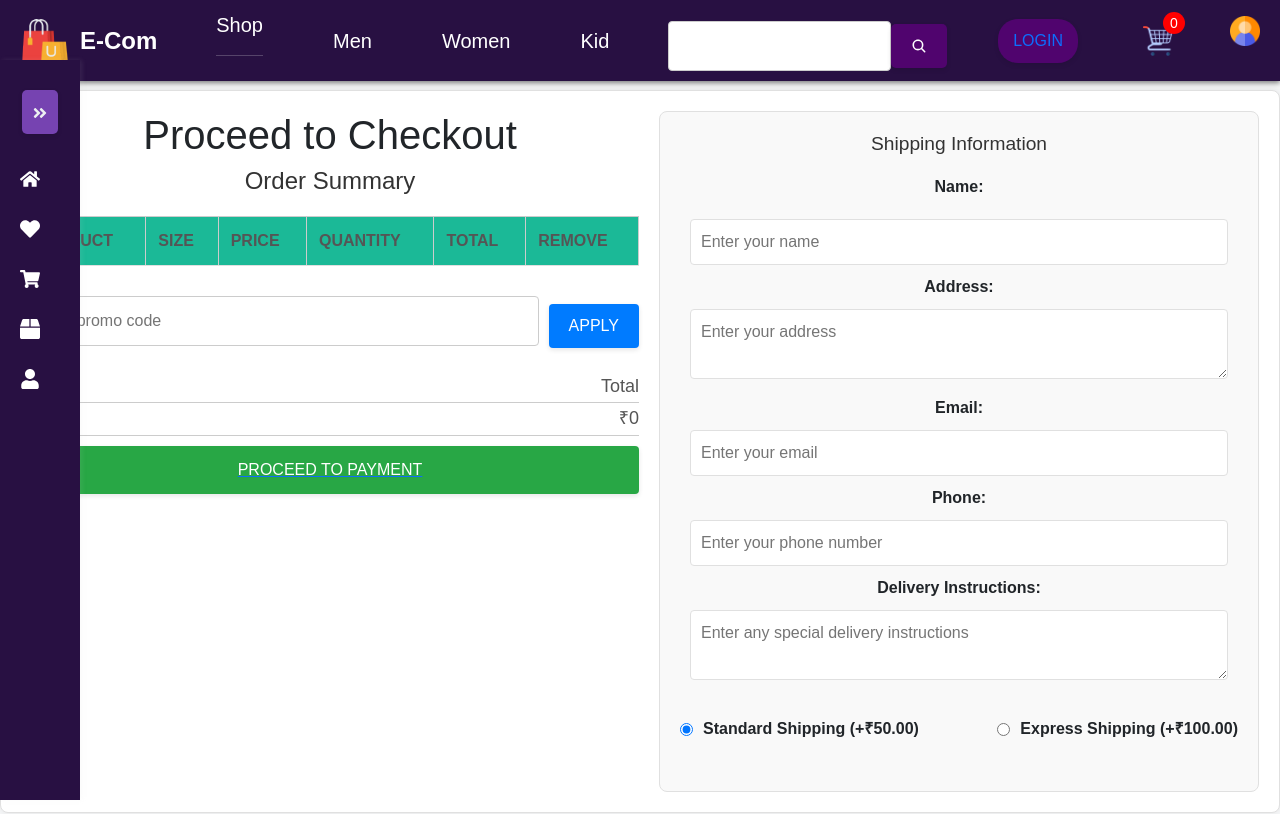
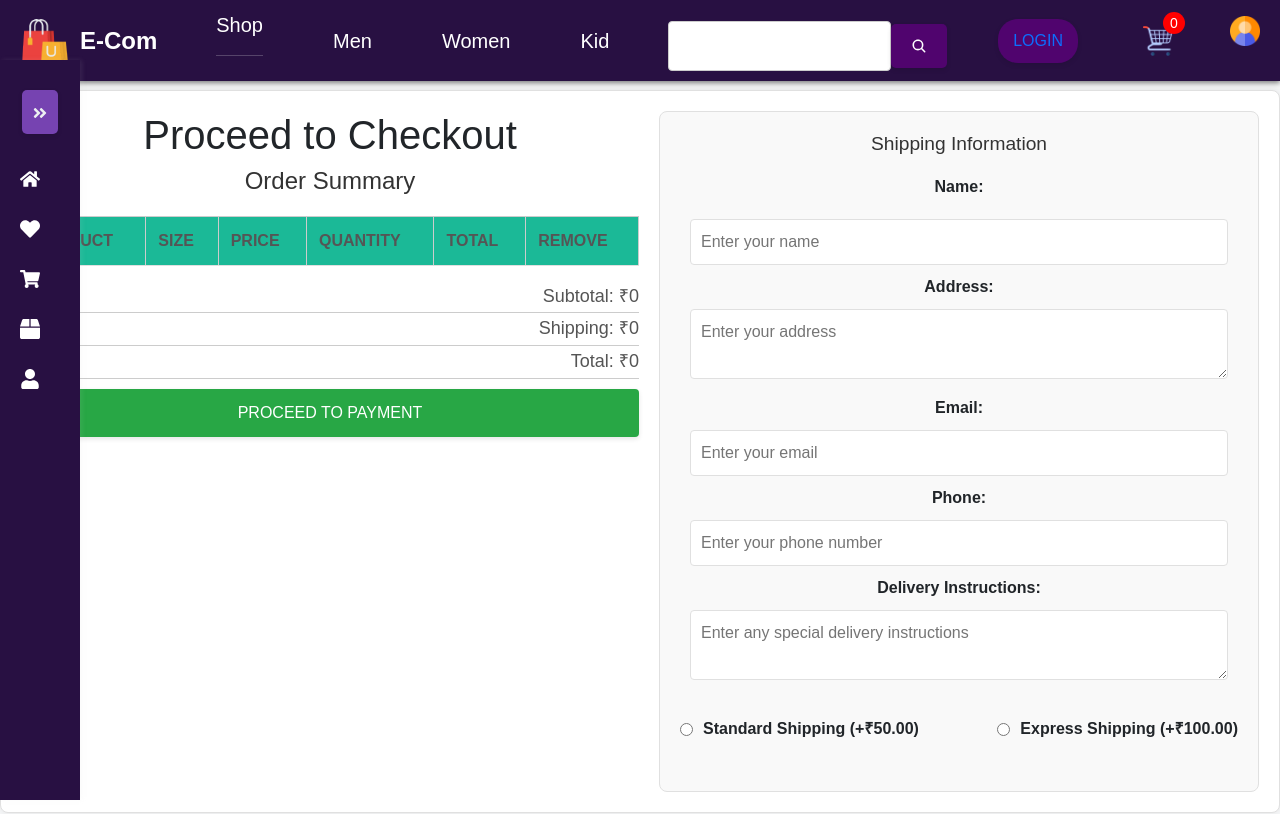
Before and after one commit to transmogrify76/E-com, a React (Create React App) app in the folder e-commerce/: page /checkout in a window 1280 px wide. Shown: the top 814 px of the page. Built offline with nearby package versions, Linux system fonts and the light colour scheme.

Commit message:
payment change

```diff
--- a/e-commerce/src/Components/Checkout/Checkout.jsx
+++ b/e-commerce/src/Components/Checkout/Checkout.jsx
@@ -1,32 +1,37 @@
-import React, { useContext } from 'react';
+import React, { useContext, useState } from 'react';
 import './Checkout.css'; // Import your checkout page styles
 import { ShopContext } from '../Context/ShopContext';
 import removeIcon from '../Assests/Ecommerce_Frontend_Assets/Assets/cart_cross_icon.png';
-import { Link } from 'react-router-dom';
+import {  useNavigate } from 'react-router-dom';
 
 const Checkout = () => {
-    const { all_product, cartItems, removeFromCart } = useContext(ShopContext);
+    const { all_product, cartItems, removeFromCart, getTotalCartAmount, setShippingCost } = useContext(ShopContext);
+    const [shippingOption, setShippingOption] = useState('none'); // Default shipping option to 'none'
+    const [localShippingCost, setLocalShippingCost] = useState(0); // Local shipping cost state
+    const navigate = useNavigate(); // For navigation
+
+    // Calculate subtotal
+    const subtotal = getTotalCartAmount(); // Get subtotal
+    const totalWithShipping = subtotal + localShippingCost; // Calculate total with shipping
 
     const handleRemoveFromCart = (itemId, size) => {
         removeFromCart(itemId, size);
     };
 
-    // Calculate total amount in cart
-    const calculateTotal = () => {
-        let total = 0;
+    const handleShippingChange = (e) => {
+        const selectedOption = e.target.value;
+        setShippingOption(selectedOption);
 
-        // Calculate total amount for cart items
-        Object.keys(cartItems).forEach((itemId) => {
-            const { quantity } = cartItems[itemId];
-            if (quantity > 0) {
-                const product = all_product.find((item) => item.id === parseInt(itemId.split('-')[0]));
-                if (product) {
-                    total += product.new_price * quantity;
-                }
-            }
-        });
+        // Update shipping cost based on selection
+        const newShippingCost = selectedOption === 'express' ? 100 : selectedOption === 'standard' ? 50 : 0;
+        setLocalShippingCost(newShippingCost); // Update local shipping cost state
+        setShippingCost(newShippingCost); // Update the shipping cost in context
+    };
 
-        return total;
+    const handleProceedToPayment = () => {
+        // Set shipping cost to context if no option is selected
+        setShippingCost(localShippingCost);
+        navigate('/payment'); // Navigate to payment page
     };
 
     return (
@@ -81,39 +86,50 @@ const Checkout = () => {
                         </tbody>
                     </table>
                 </section>
-                <div className="promo-code">
-                    <input type="text" placeholder="Enter promo code" />
-                    <button>Apply</button>
+                <div className="checkout-grandtotal">
+                    <h3>Subtotal: ₹{subtotal}</h3>
+                    <h3>Shipping: ₹{localShippingCost}</h3>
+                    <h3>Total: ₹{totalWithShipping}</h3>
                 </div>
-                <div className="checkout-grandtotal">
-                    <h3>Total</h3>
-                    <h3>₹{calculateTotal()}</h3>
-                </div>
-                <Link to="/payment">
-                    <button className="proceed-to-payment-button">Proceed to Payment</button>
-                </Link>
+
+                <button className="proceed-to-payment-button" onClick={handleProceedToPayment}>
+                    Proceed to Payment
+                </button>
             </div>
             <div className="shipping-info">
                 <h2>Shipping Information</h2>
                 <form>
                     <label>Name:</label>
-                    <input type="text" placeholder="Enter your name" />
+                    <input type="text" placeholder="Enter your name" required />
                     <label>Address:</label>
-                    <textarea placeholder="Enter your address" />
+                    <textarea placeholder="Enter your address" required />
                     <label>Email:</label>
-                    <input type="email" placeholder="Enter your email" />
+                    <input type="email" placeholder="Enter your email" required />
                     <label>Phone:</label>
-                    <input type="tel" placeholder="Enter your phone number" />
+                    <input type="tel" placeholder="Enter your phone number" required />
                     <label>Delivery Instructions:</label>
                     <textarea placeholder="Enter any special delivery instructions" />
                 </form>
                 <div className="shipping-options">
+
                    <label>
-                        <input type="radio" name="shipping" value="standard" checked />
+                       <input
+                           type="radio"
+                           name="shipping"
+                           value="standard"
+                           checked={shippingOption === 'standard'}
+                           onChange={handleShippingChange}
+                       />
                        Standard Shipping (+₹50.00)
                    </label>
                    <label>
-                        <input type="radio" name="shipping" value="express" />
+                       <input
+                           type="radio"
+                           name="shipping"
+                           value="express"
+                           checked={shippingOption === 'express'}
+                           onChange={handleShippingChange}
+                       />
                        Express Shipping (+₹100.00)
                    </label>
                </div>
--- a/e-commerce/src/Components/Context/ShopContext.jsx
+++ b/e-commerce/src/Components/Context/ShopContext.jsx
@@ -1,9 +1,9 @@
-
 import React, { createContext, useState } from 'react';
 import all_product from '../../Components/Assests/Ecommerce_Frontend_Assets/Assets/all_product';
 
 export const ShopContext = createContext(null);
 
+// Function to get the default cart with initial quantities
 const getDefaultCart = () => {
     let cart = {};
     for (let index = 0; index < all_product.length; index++) {
@@ -20,7 +20,9 @@ const ShopContextProvider = (props) => {
     const [cartItems, setCartItems] = useState(getDefaultCart());
     const [wishlistItems, setWishlistItems] = useState([]);
     const [wishlistCount, setWishlistCount] = useState(0); // Add state for wishlist count
+    const [shippingCost, setShippingCost] = useState(0); // Default shipping cost
 
+    // Function to add item to the cart
     const addToCart = (itemId, quantity, size) => {
         setCartItems((prev) => ({
             ...prev,
@@ -31,6 +33,7 @@ const ShopContextProvider = (props) => {
         }));
     };
 
+    // Function to remove item from the cart
     const removeFromCart = (itemId, size) => {
         setCartItems((prev) => {
             const newCart = { ...prev };
@@ -44,6 +47,7 @@ const ShopContextProvider = (props) => {
         });
     };
 
+    // Function to add item to the wishlist
     const addToWishlist = (itemId) => {
         setWishlistItems((prev) => {
             const newWishlist = [...prev, itemId];
@@ -52,6 +56,7 @@ const ShopContextProvider = (props) => {
         });
     };
 
+    // Function to remove item from the wishlist
     const removeFromWishlist = (itemId) => {
         setWishlistItems((prev) => {
             const newWishlist = prev.filter((id) => id !== itemId);
@@ -60,6 +65,7 @@ const ShopContextProvider = (props) => {
         });
     };
 
+    // Function to calculate the total cart amount
     const getTotalCartAmount = () => {
         let totalAmount = 0;
         for (const item in cartItems) {
@@ -71,6 +77,7 @@ const ShopContextProvider = (props) => {
         return totalAmount;
     };
 
+    // Calculate total items in the cart
     const getTotalCartItems = () => {
         let totalItems = 0;
         for (const item in cartItems) {
@@ -86,6 +93,8 @@ const ShopContextProvider = (props) => {
         cartItems,
         wishlistItems,
         wishlistCount, // Add wishlist count to context
+        shippingCost,
+        setShippingCost, // Add setShippingCost to context
         addToCart,
         removeFromCart,
         addToWishlist,
--- a/e-commerce/src/Components/Payment/Payment.css
+++ b/e-commerce/src/Components/Payment/Payment.css
@@ -1,6 +1,6 @@
 /* Payment.css */
 
-.payment-container {
+ .payment-container {
     margin: 20px;
 
     background-color: #f9f9f9;
--- a/e-commerce/src/Components/Payment/Payment.jsx
+++ b/e-commerce/src/Components/Payment/Payment.jsx
@@ -1,12 +1,22 @@
-// Payment.js
-
-import React, { useState } from 'react';
-import './Payment.css'; // Make sure this path is correct
+import React, { useContext, useState } from 'react';
+import { ShopContext } from '../Context/ShopContext';
+import './Payment.css'; // Ensure this path is correct
 
 const Payment = () => {
+    const { shippingCost, getTotalCartAmount } = useContext(ShopContext);
     const [paymentProcessing, setPaymentProcessing] = useState(false);
     const [paymentError, setPaymentError] = useState(null);
     const [paymentSuccess, setPaymentSuccess] = useState(false);
+    const [paymentMethod, setPaymentMethod] = useState('credit-card'); // Default payment method
+    const [cardDetails, setCardDetails] = useState({
+        cardNumber: '',
+        expirationDate: '',
+        cvv: '',
+        billingAddress: ''
+    });
+
+    const subtotal = getTotalCartAmount();
+    const total = subtotal + shippingCost; // Calculate total based on context
 
     const handlePayment = async () => {
         setPaymentProcessing(true);
@@ -20,7 +30,7 @@ const Payment = () => {
                     } else {
                         reject(new Error('Payment failed. Please try again.'));
                     }
-        }, 2000); // Simulate 2 seconds delay
+                }, 2000);
             });
             setPaymentSuccess(true); // Simulate successful payment
         } catch (error) {
@@ -30,61 +40,107 @@ const Payment = () => {
         }
     };
 
+    const handleInputChange = (e) => {
+        const { name, value } = e.target;
+        setCardDetails((prevDetails) => ({
+            ...prevDetails,
+            [name]: value
+        }));
+    };
+
     return (
         <div className="payment-container">
             <section className="payment-info">
                 <h2>Payment Information</h2>
-        <br></br>
-        {/* Payment method selection - Dummy data */}
                 <div className="payment-methods">
                     <label>
-            <input type="radio" name="payment" value="credit-card" checked />
+                        <input
+                            type="radio"
+                            name="payment"
+                            value="credit-card"
+                            checked={paymentMethod === 'credit-card'}
+                            onChange={() => setPaymentMethod('credit-card')}
+                        />
                         Credit Card/Debit Card
                     </label>
                     <label>
-            <input type="radio" name="payment" value="paypal" />
+                        <input
+                            type="radio"
+                            name="payment"
+                            value="upi"
+                            checked={paymentMethod === 'upi'}
+                            onChange={() => setPaymentMethod('upi')}
+                        />
                         UPI
                     </label>
                     <label>
-            <input type="radio" name="payment" value="paypal" />
-             Cash on delivery
+                        <input
+                            type="radio"
+                            name="payment"
+                            value="cod"
+                            checked={paymentMethod === 'cod'}
+                            onChange={() => setPaymentMethod('cod')}
+                        />
+                        Cash on Delivery
                     </label>
                 </div>
-        {/* Credit card details form - Dummy data */}
+                {paymentMethod === 'credit-card' && (
                     <form>
                         <label>Card Number:</label>
-          <input type="text" placeholder="1234 5678 9012 3456" />
+                        <input
+                            type="text"
+                            name="cardNumber"
+                            value={cardDetails.cardNumber}
+                            placeholder="1234 5678 9012 3456"
+                            onChange={handleInputChange}
+                        />
                         <label>Expiration Date:</label>
-          <input type="text" placeholder="MM/YYYY" />
+                        <input
+                            type="text"
+                            name="expirationDate"
+                            value={cardDetails.expirationDate}
+                            placeholder="MM/YYYY"
+                            onChange={handleInputChange}
+                        />
                         <label>CVV:</label>
-          <input type="text" placeholder="123" />
+                        <input
+                            type="text"
+                            name="cvv"
+                            value={cardDetails.cvv}
+                            placeholder="123"
+                            onChange={handleInputChange}
+                        />
                         <label>Billing Address:</label>
-          <textarea placeholder="123 Street, City, Country" />
+                        <textarea
+                            name="billingAddress"
+                            value={cardDetails.billingAddress}
+                            placeholder="123 Street, City, Country"
+                            onChange={handleInputChange}
+                        />
                     </form>
+                )}
             </section>
 
             <section className="order-review">
                 <h2>Order Review</h2>
-        {/* Order summary - Dummy data */}
                 <div className="order-summary-review">
                     <div className="summary-item">
                         <div className="label">Subtotal:</div>
-            <div className="value">90.00</div>
+                        <div className="value">₹{subtotal}</div>
                     </div>
                     <div className="summary-item">
                         <div className="label">Shipping:</div>
-            <div className="value">₹500.00</div>
+                        <div className="value">₹{shippingCost}</div>
                     </div>
                     <div className="summary-item">
                         <div className="label">Total:</div>
-            <div className="value">₹695.00</div>
+                        <div className="value">₹{total}</div>
                     </div>
                 </div>
-        {/* Terms and conditions checkbox - Dummy data */}
                 <label>
-          <input type="checkbox" /> I agree to the <a href="/terms">terms and conditions</a>.
+                    <input type="checkbox" required />
+                    I agree to the <a href="/terms">terms and conditions</a>.
                 </label>
-        {/* Place order button - Dummy data */}
                 <button
                     className="place-order-button"
                     onClick={handlePayment}
@@ -92,7 +148,6 @@ const Payment = () => {
                 >
                     {paymentProcessing ? 'Processing...' : 'Place Order'}
                 </button>
-        {/* Payment status messages - Dummy data */}
                 {paymentError && <p className="payment-message payment-error">{paymentError}</p>}
                 {paymentSuccess && <p className="payment-message payment-success">Payment successful!</p>}
             </section>
```
Also changed, not shown: 1 other file (tests, documents, lock files or other folders). Lines whose indentation alone changed are shown as unchanged.
